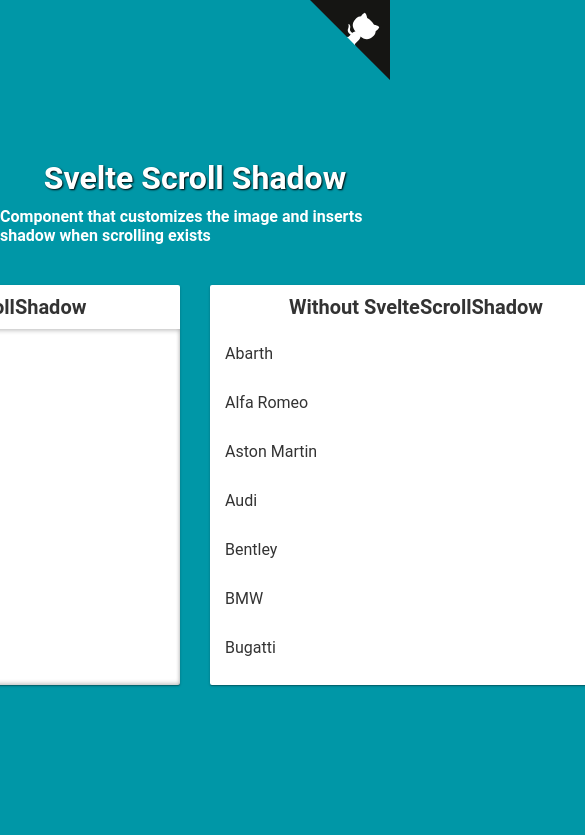
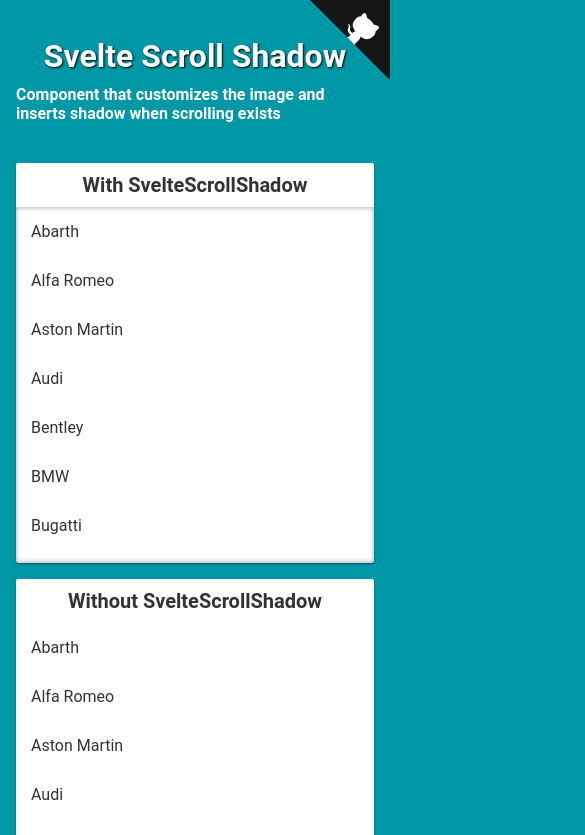
Before and after one commit to andrelmlins/svelte-scroll-shadow, a Svelte app: page / in a window 390 px wide. Shown: the top 835 px of the page, 585 px wide, since content can reach past the window. Built offline with nearby package versions, Linux system fonts and the light colour scheme.

Commit message:
Responsiveness

```diff
--- a/public/global.css
+++ b/public/global.css
@@ -10,6 +10,11 @@
 }
 
 /* Github Corner */
+.github-corner {
+  position: fixed;
+  top: 0;
+  right: 0;
+}
 .github-corner:hover .octo-arm {
   animation: octocat-wave 560ms ease-in-out;
 }
--- a/src/dev/App.svelte
+++ b/src/dev/App.svelte
@@ -7,16 +7,19 @@
   main {
     display: flex;
     width: 100%;
-    height: 100%;
+    min-height: 100%;
     align-items: center;
     justify-content: center;
     flex-direction: column;
+    padding: 16px;
+    box-sizing: border-box;
   }
 
   h1 {
     color: white;
     text-shadow: 1px 1px 2px black;
-    margin: 0;
+    margin-bottom: 0;
+    text-align: center;
   }
 
   h5 {
@@ -34,6 +37,7 @@
   }
 
   .root {
+    width: 100%;
     display: flex;
     justify-content: center;
   }
@@ -44,7 +48,7 @@
     display: flex;
     flex-direction: column;
     border-radius: 2px;
-    width: 500px;
+    width: 400px;
     max-width: 40%;
     background-color: white;
     max-height: 400px;
@@ -72,6 +76,18 @@
 
   li:hover {
     background-color: #eeeeee;
+  }
+
+  @media screen and (max-width: 800px) {
+    .root {
+      flex-direction: column;
+    }
+
+    .card {
+      max-width: 100%;
+      margin-right: 0px;
+      margin-bottom: 16px;
+    }
   }
 </style>
 
```
